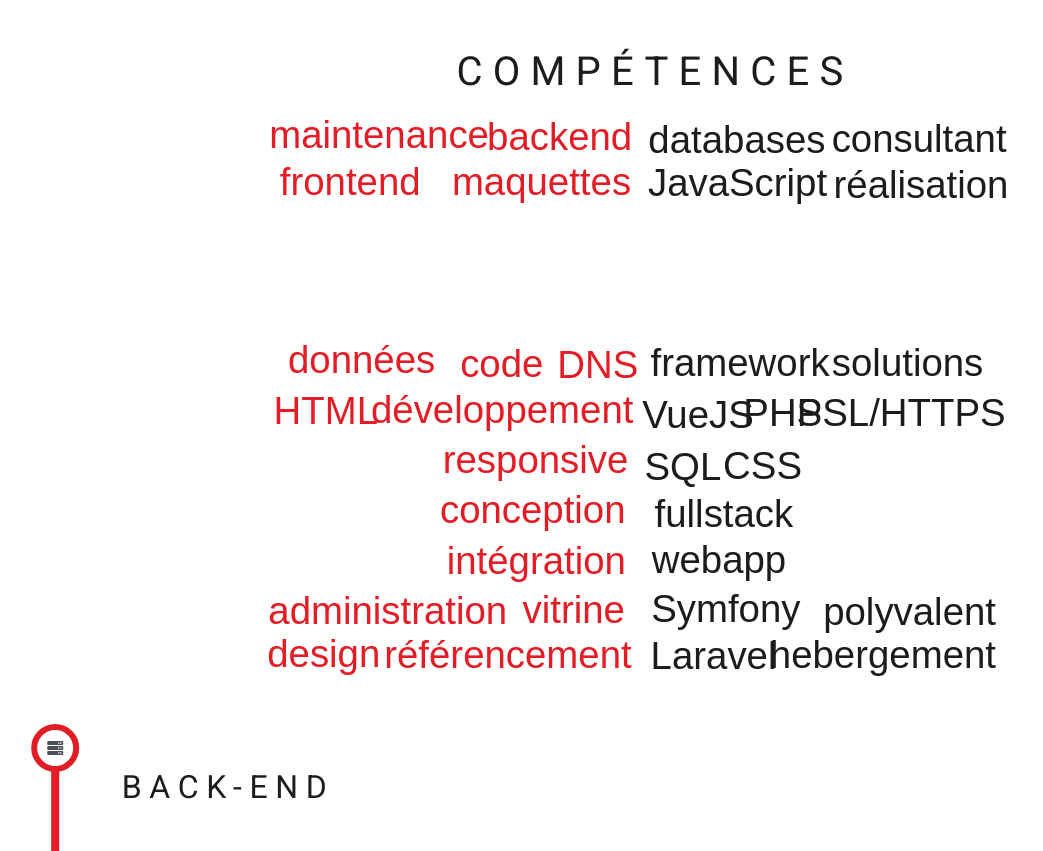
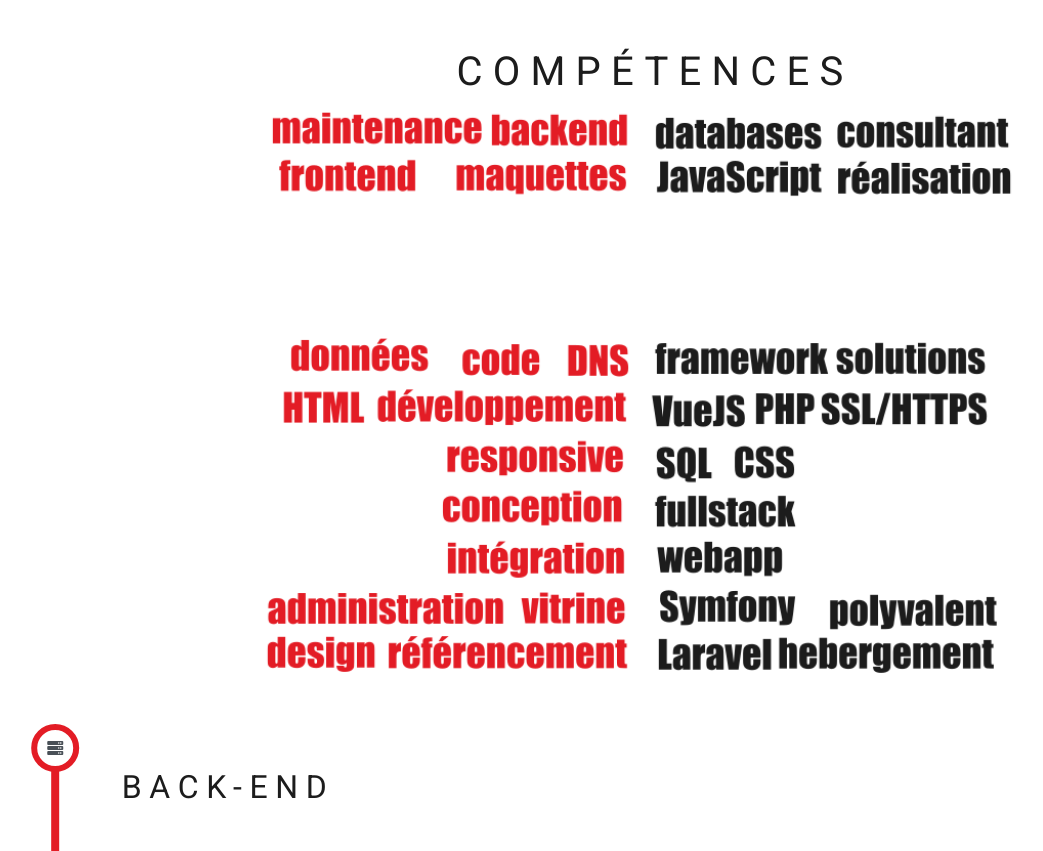
Before and after one commit to EtienneSurleau/site-personnel, a Symfony app: template templates/home/competences.html.twig in a window 1280 px wide. Shown: the part 80-931 px from the top of the page, without its empty margins (0-1043 px from the left). Run offline with Twig, Linux system fonts and the light colour scheme; the template is opened without the code that fills it, so the values that code supplies are empty; form fields are guessed from the names that the template uses; some libraries are stand-ins or nearby versions.

Commit message:
change wordcloud

```diff
--- a/public/css/main.css
+++ b/public/css/main.css
@@ -310,7 +310,7 @@
     margin-top: 20px;
     height: 80vh;
     border-radius: 2px;
-    width: 0%;
+    width: 0;
     padding-left: 0;
     margin-bottom: 0;
 }
@@ -366,7 +366,7 @@
     top: calc(100% - 15px);
 }
 #competences-bg{
-    background-image: url(/images/wordcloud.svg);
+    background-image: url(/images/wordcloud.png);
     background-repeat: no-repeat;
     background-size: contain;
     background-position: center center;
--- a/templates/form/contact.html.twig
+++ b/templates/form/contact.html.twig
@@ -35,7 +35,6 @@
         <div class="text-center text-md-left mt-2">
             <input type="submit" value="Envoyer" class="btn contact-btn">
         </div>
-        <div class="status"></div>
         {{ form_end(form) }}
     </div>
     <div class="col-md-3 text-center">
```
Also changed, not shown: public/images/wordcloud.png (added).
